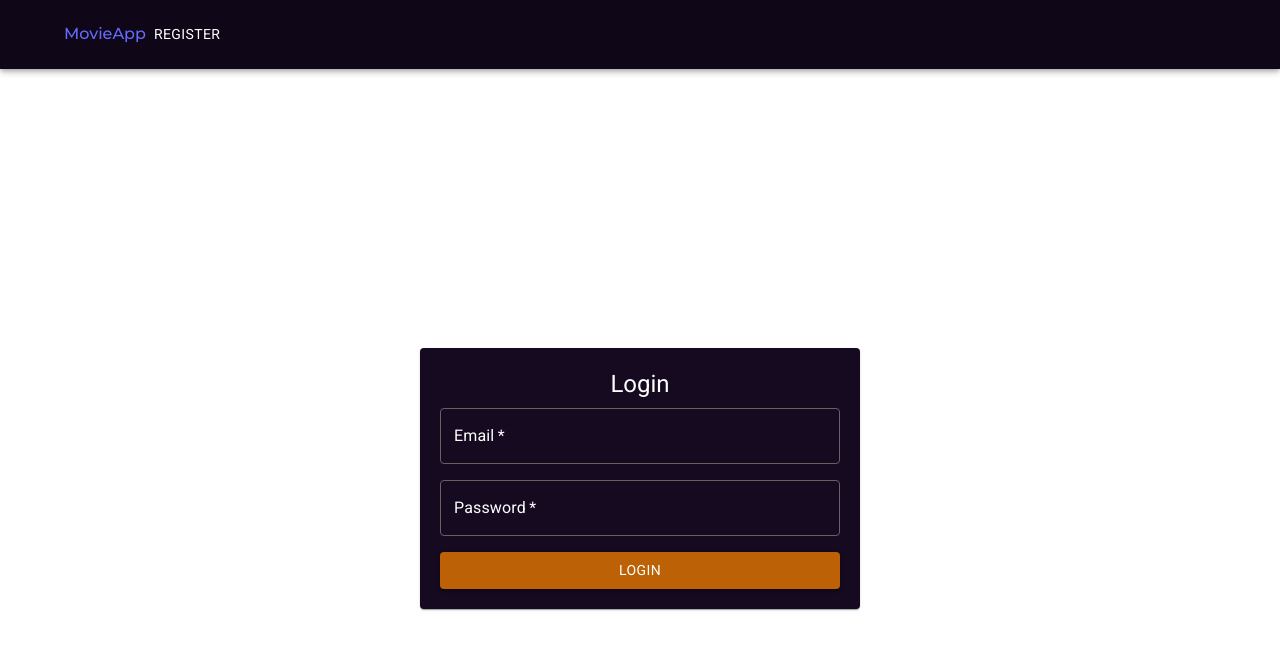
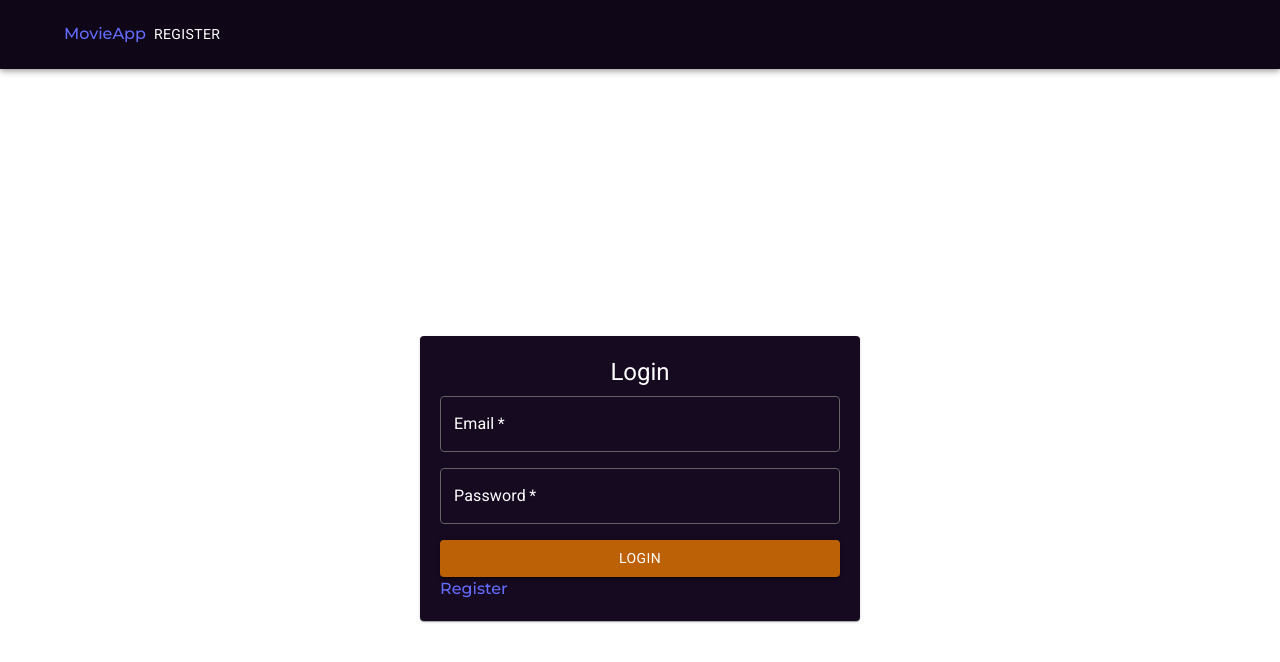
Before and after one commit to MouS0926/propftx-movie-app, a React (Vite) app in the folder Frontend/: page /login in a window 1280 px wide. Shown: the top 662 px of the page. Built offline with nearby package versions, Linux system fonts and the light colour scheme.

Commit message:
color-changed

```diff
--- a/Frontend/src/Component/Login.jsx
+++ b/Frontend/src/Component/Login.jsx
@@ -2,7 +2,7 @@
 import { Button, Grid, Paper, TextField, Typography } from "@mui/material";
 import { useState } from "react";
 import { useDispatch, useSelector } from "react-redux";
-import { useNavigate } from "react-router-dom";
+import { Link, useNavigate } from "react-router-dom";
 import { loginUser } from "../Redux/Api/authApi";
 import { authuser } from "../Redux/Slice/authSlice";
 
@@ -116,6 +116,7 @@
                 >
                   Login
                 </Button>
+                <Link to='/user/register'>Register</Link>
               </Grid>
             </Grid>
           </form>
```
